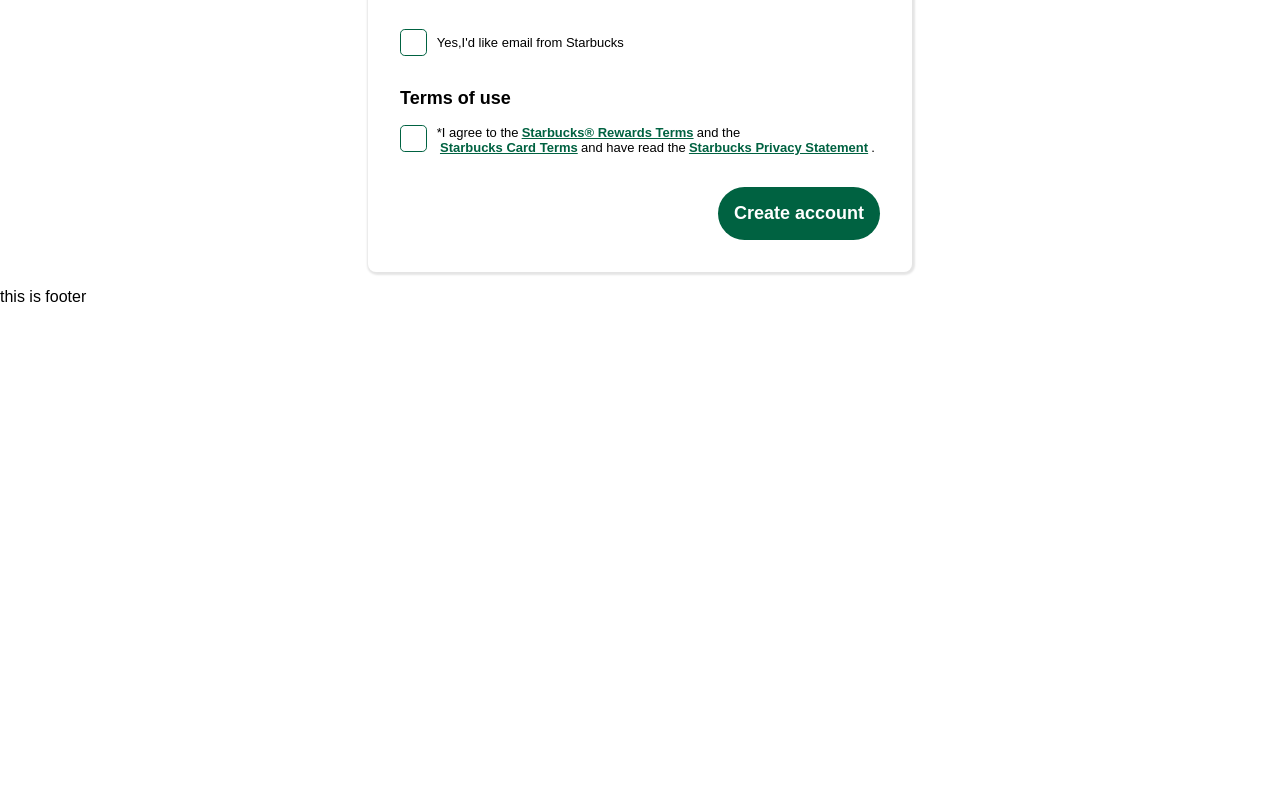
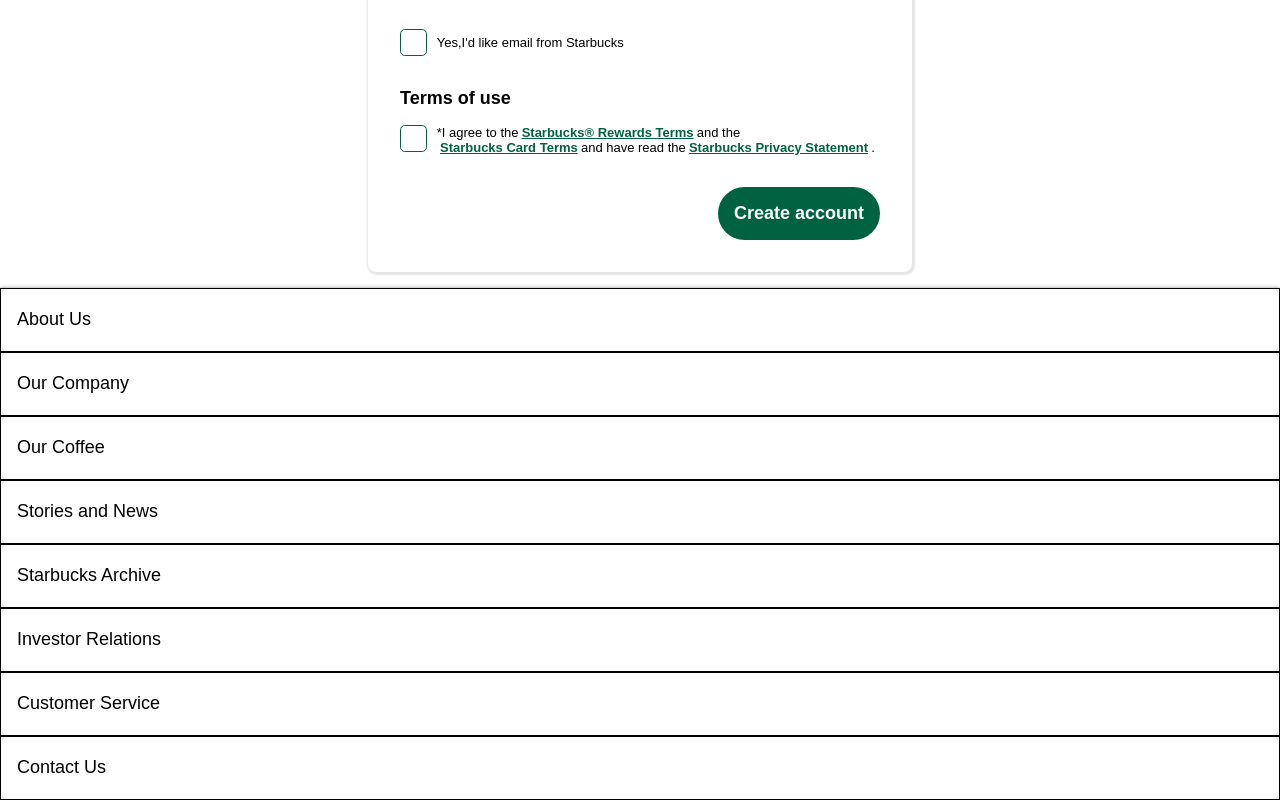
Before and after one commit to ArkadiyAkimov/Starbucks, a Next.js app: page /account/create in a window 1280 px wide. Shown: the part 829-1629 px from the top of the page. Before the commit the page ends 1135 px from the top, so only its background shows below. Built offline with nearby package versions, Linux system fonts and the light colour scheme.

Commit message:
11nth commit

```diff
--- a/src/components/Footer.tsx
+++ b/src/components/Footer.tsx
@@ -1,6 +1,19 @@
+import styles from '../styles/footer.module.scss'
+
 export default function Footer(){
 
     return (
-        <footer>this is footer</footer>
+        <footer className={styles.footer}>
+            <div className={styles.drop_down_section}>
+            <button className={styles.drop_down_title}>About Us</button>
+                <button className={styles.drop_down_item}>Our Company</button>
+                <button className={styles.drop_down_item}>Our Coffee</button>
+                <button className={styles.drop_down_item}>Stories and News</button>
+                <button className={styles.drop_down_item}>Starbucks Archive</button>
+                <button className={styles.drop_down_item}>Investor Relations</button>
+                <button className={styles.drop_down_item}>Customer Service</button>
+                <button className={styles.drop_down_item}>Contact Us</button>
+            </div>
+        </footer>
     )
 }
--- a/src/components/Navbar.tsx
+++ b/src/components/Navbar.tsx
@@ -71,7 +71,7 @@
                         <button className={styles.signin_button}>Sign in</button>
                      </Link>
                      <Link href={`/account/create`}>
-                        <button className={styles.create_button}>Join us</button>
+                        <button className={styles.create_button}>Join now</button>
                      </Link>
                      </React.Fragment>
                     :<React.Fragment>
@@ -101,7 +101,7 @@
                         <button className={styles.signin_button}>Sign in</button>
                      </Link>
                      <Link href={`/account/create`}>
-                        <button className={styles.create_button}>Join us</button>
+                        <button className={styles.create_button}>Join now</button>
                      </Link>
                      </React.Fragment>
                     :<React.Fragment>
--- /dev/null
+++ b/src/styles/footer.module.scss
@@ -0,0 +1,30 @@
+.footer{
+    box-shadow: 0px 0px 4px 0px rgba(0, 0, 0, 0.427);
+
+    display: flex;
+    width: 100%;
+    height: fit-content;
+    min-height: 20vh;
+}
+
+
+.drop_down_section{
+    display: flex;
+    flex-direction: column;
+    width: 100%;
+    height: fit-content;
+}
+
+
+.drop_down_item{
+    border: 1px solid black;
+    height: 4rem;
+    text-align: left;
+    padding-left: 1rem;
+    font-size: large;
+    font-weight: 500;
+}
+
+.drop_down_title{
+    @extend .drop_down_item ;
+}
--- a/src/styles/globals.scss
+++ b/src/styles/globals.scss
@@ -1,11 +1,13 @@
 body{
     margin: 0px;
     font-family: sans-serif;
+    overflow-x: hidden;
 }
 
 button{
     background-color: #0000;
     border: none;
+    cursor: pointer;
 }
 
 a{
@@ -13,6 +15,8 @@
     font-weight: bold;
     padding-left: 0.2rem;
     padding-right: 0.2rem;
+
+    cursor: pointer;
 }
 
 a:hover{
--- a/src/styles/navbar.module.scss
+++ b/src/styles/navbar.module.scss
@@ -1,8 +1,6 @@
 
 .nav{
-    --tw-shadow: 0 1px 3px 0 rgb(0 0 0 / 0.1), 0 1px 2px -1px rgb(0 0 0 / 0.1);
-    --tw-shadow-colored: 0 1px 3px 0 var(--tw-shadow-color), 0 1px 2px -1px var(--tw-shadow-color);
-    box-shadow: var(--tw-ring-offset-shadow, 0 0 #0000), var(--tw-ring-shadow, 0 0 #0000), var(--tw-shadow);
+    box-shadow: 1px 1px 1px 1px rgba(0, 0, 0, 0.126);
 
     height: 4.50rem;
 
```
